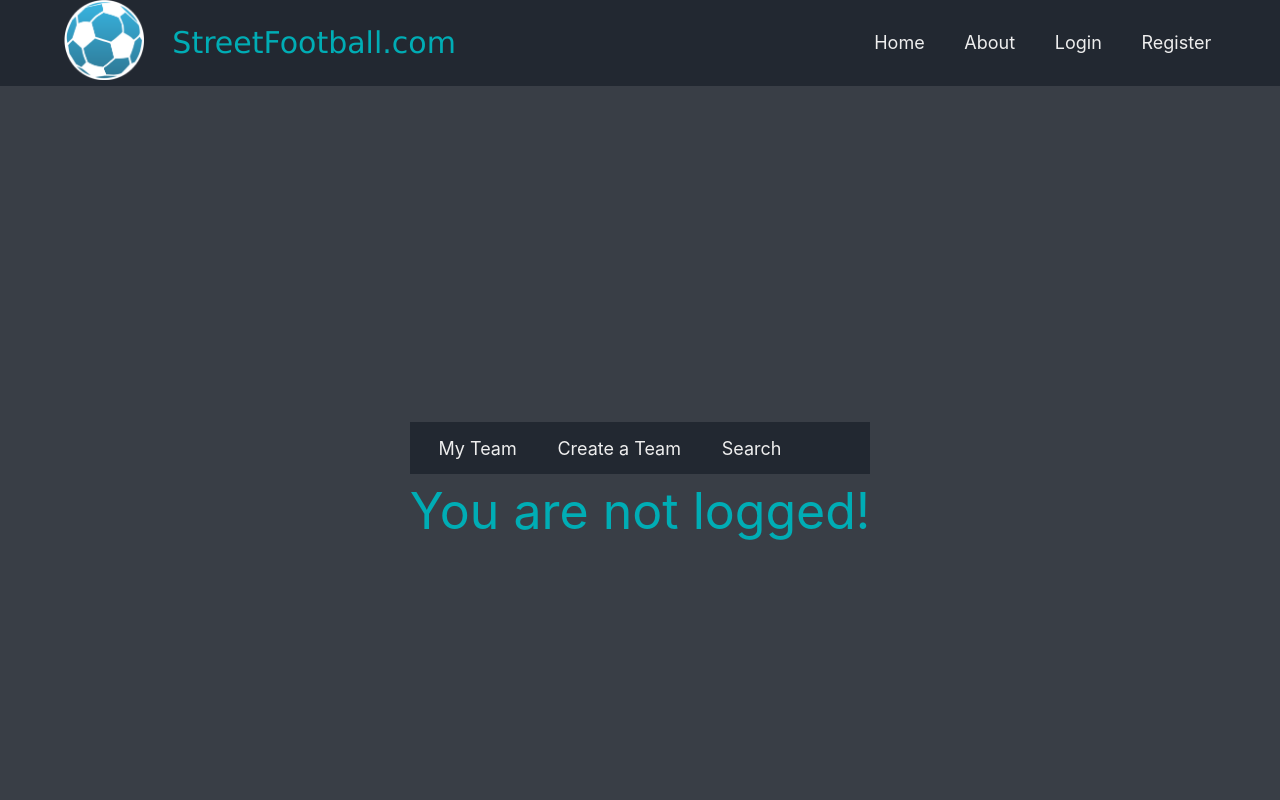
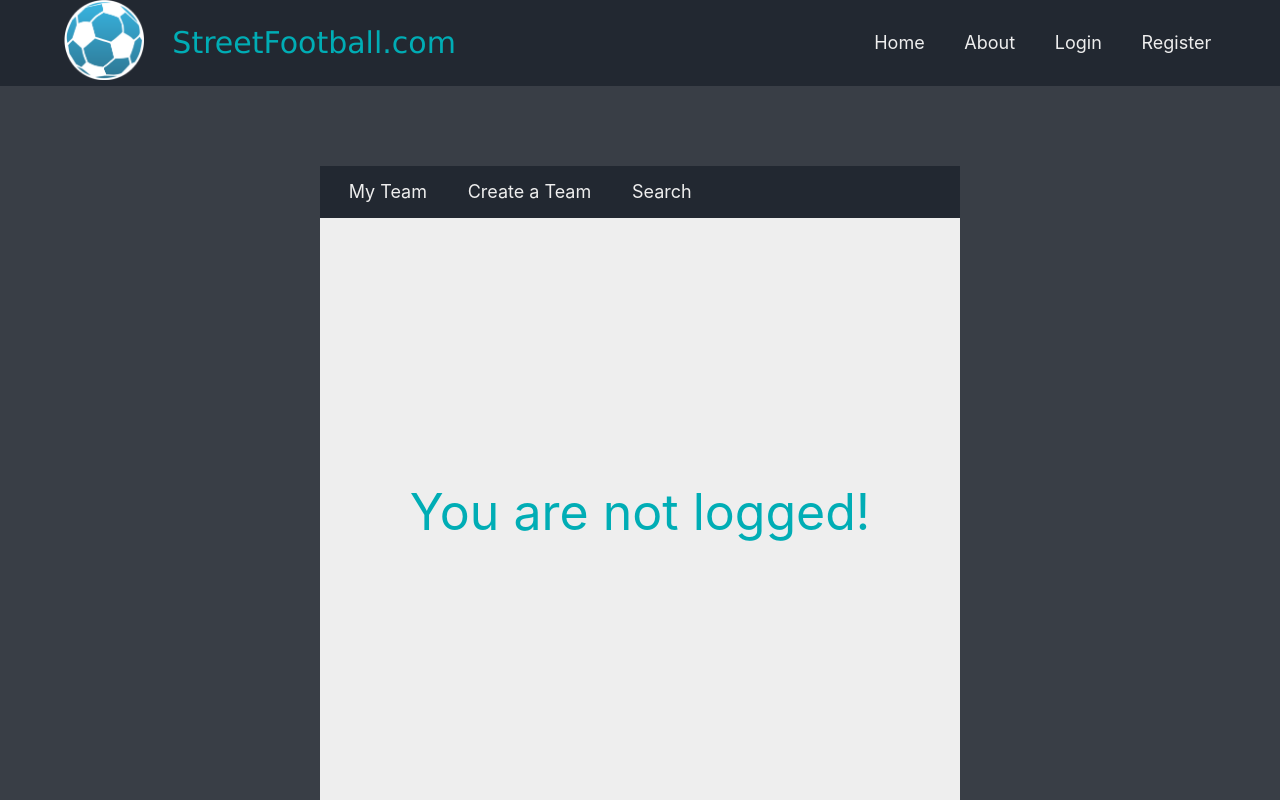
Before and after one commit to MadalinCiobanu/Street-Football, a React (Create React App) app in the folder front/: page /team in a window 1280 px wide. Shown: the top 800 px of the page. Built offline with nearby package versions, Linux system fonts and the light colour scheme; no server answers.

Commit message:
add style for team details in component.css

```diff
--- a/front/src/components/component.css
+++ b/front/src/components/component.css
@@ -231,3 +231,53 @@
   color: #00adb5;
   font-size: 35px;
 }
+
+/* team details */
+
+.team-details {
+  width: 50%;
+  height: 80%;
+  background-color: #eeeeee;
+}
+
+.team-container {
+  width: 100%;
+  height: 92%;
+  justify-content: center;
+  align-items: center;
+  margin: auto;
+  display: flex;
+}
+
+.extra-container {
+  display: flex;
+  position: relative;
+  padding: 5%;
+  width: 100%;
+  height: 95%;
+}
+/* .team-details > .left-part {
+  width: 40%;
+  padding: 5%;
+  height: 87%;
+} */
+
+.card-size {
+  width: 40%;
+  margin: 5%;
+  height: 350px;
+  color: #00adb5;
+}
+
+.mid-title {
+  font-size: 30px;
+  color: #00adb5;
+}
+
+.text-color-blue {
+  color: #00adb5;
+}
+
+.is-centred {
+  justify-content: center;
+}
```
